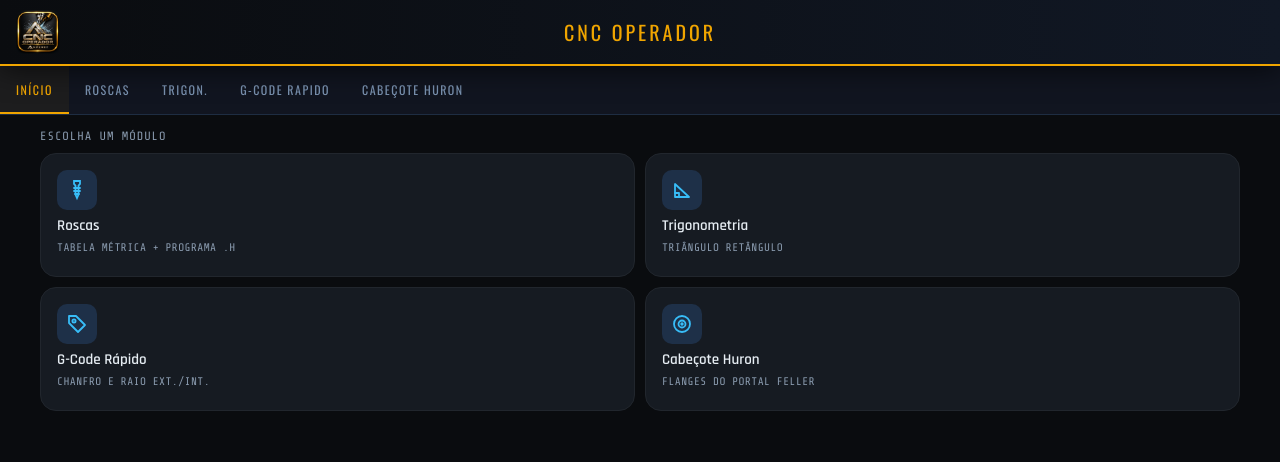
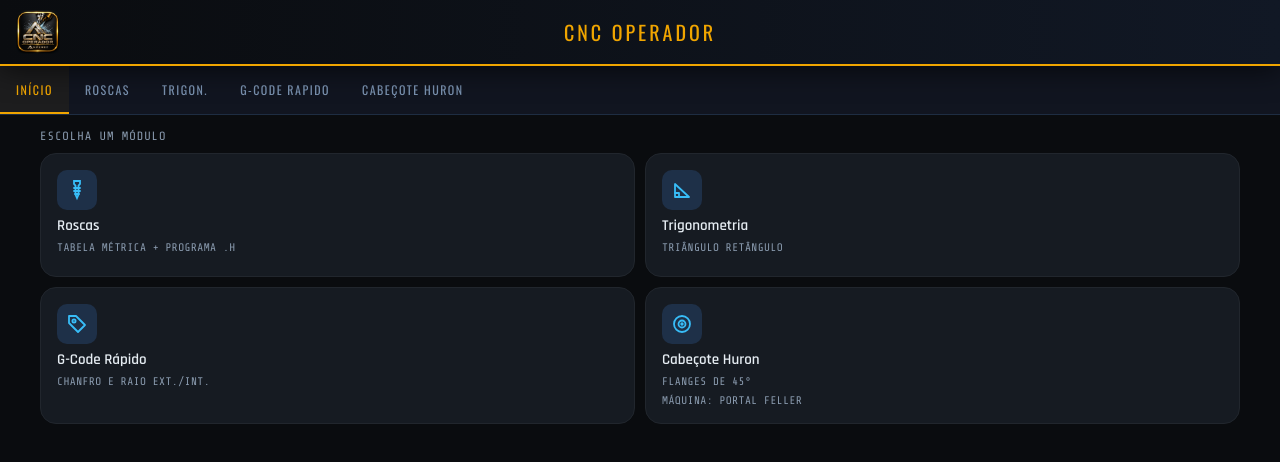
Before and after one commit to andreperez27/CNC_Operador, a React (Vite) app: page / in a window 1280 px wide. Shown: the top 462 px of the page. Built offline with nearby package versions, Linux system fonts and the light colour scheme.

Commit message:
feat: linha de maquina no card Huron e diario atualizado

```diff
--- a/src/features/home/HomePage.jsx
+++ b/src/features/home/HomePage.jsx
@@ -43,7 +43,7 @@ const MODULES = [
   { id: 'roscas', title: 'Roscas', sub: 'Tabela métrica + programa .H', Icon: RoscaIcon },
   { id: 'trigonometria', title: 'Trigonometria', sub: 'Triângulo retângulo', Icon: TrianguloIcon },
   { id: 'gcoderapido', title: 'G-Code Rápido', sub: 'Chanfro e raio ext./int.', Icon: GcodeIcon },
-  { id: 'huron', title: 'Cabeçote Huron', sub: 'Flanges do Portal Feller', Icon: HuronIcon },
+  { id: 'huron', title: 'Cabeçote Huron', sub: 'Flanges de 45°', machine: 'Máquina: Portal Feller', Icon: HuronIcon },
 ];
 
 export default function HomePage({ onNavigate }) {
@@ -51,11 +51,12 @@ export default function HomePage({ onNavigate }) {
     <div className="page">
       <div className={styles.hint}>Escolha um módulo</div>
       <div className={styles.grid}>
-        {MODULES.map(({ id, title, sub, Icon }) => (
+        {MODULES.map(({ id, title, sub, machine, Icon }) => (
           <button key={id} type="button" className={styles.card} onClick={() => onNavigate(id)}>
             <span className={styles.icon}><Icon /></span>
             <span className={styles.title}>{title}</span>
             <span className={styles.sub}>{sub}</span>
+            {machine && <span className={styles.sub}>{machine}</span>}
           </button>
         ))}
       </div>
```
Also changed, not shown: 1 other file (tests, documents, lock files or other folders).
